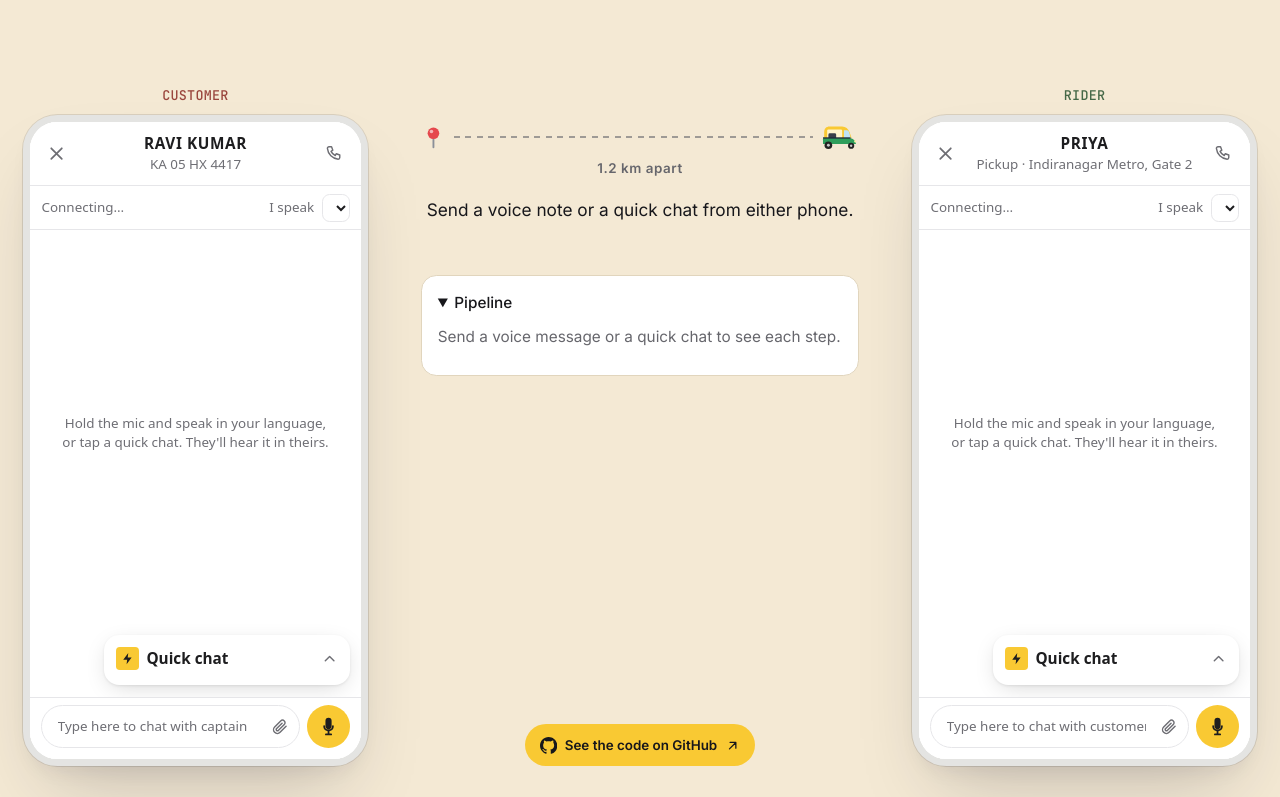
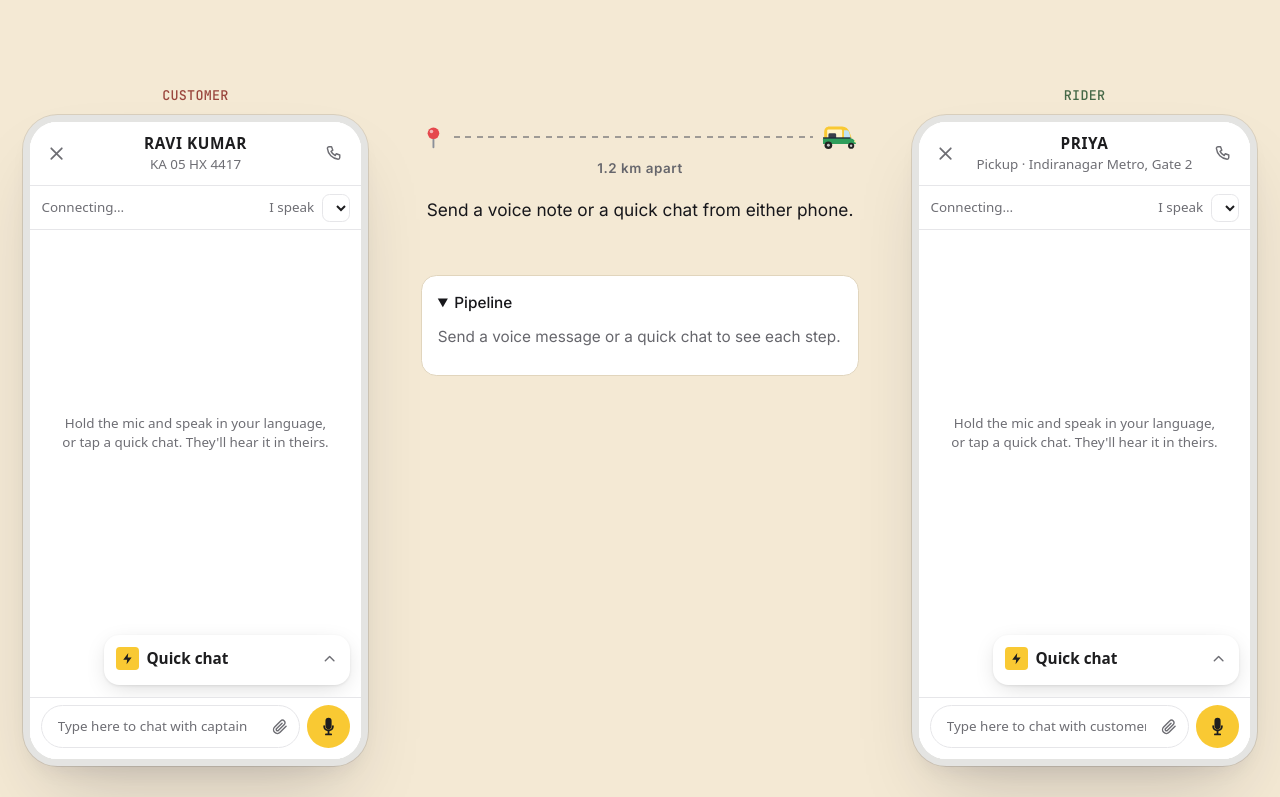
Before and after one commit to Silmiya282828/maatu-gnani-ai, a website with bundled scripts: page public/index.html in a window 1280 px wide. Shown: the part 803-1600 px from the top of the page. Built offline with nearby package versions, Linux system fonts and the light colour scheme; files whose address does not match are found by name.

Commit message:
Take the GitHub button off the demo for now

```diff
--- a/public/index.html
+++ b/public/index.html
@@ -99,11 +99,6 @@
           </div>
         </aside>
 
-        <a class="code-link" href="https://github.com/Silmiya282828/maatu-gnani-ai" target="_blank" rel="noopener">
-          <svg viewBox="0 0 16 16" width="18" height="18" aria-hidden="true"><path fill="currentColor" d="M8 0C3.58 0 0 3.58 0 8c0 3.54 2.29 6.53 5.47 7.59.4.07.55-.17.55-.38 0-.19-.01-.82-.01-1.49-2.01.37-2.53-.49-2.69-.94-.09-.23-.48-.94-.82-1.13-.28-.15-.68-.52-.01-.53.63-.01 1.08.58 1.23.82.72 1.21 1.87.87 2.33.66.07-.52.28-.87.51-1.07-1.78-.2-3.64-.89-3.64-3.95 0-.87.31-1.59.82-2.15-.08-.2-.36-1.02.08-2.12 0 0 .67-.21 2.2.82.64-.18 1.32-.27 2-.27.68 0 1.36.09 2 .27 1.53-1.04 2.2-.82 2.2-.82.44 1.1.16 1.92.08 2.12.51.56.82 1.27.82 2.15 0 3.07-1.87 3.75-3.65 3.95.29.25.54.73.54 1.48 0 1.07-.01 1.93-.01 2.2 0 .21.15.46.55.38A8.01 8.01 0 0 0 16 8c0-4.42-3.58-8-8-8Z"/></svg>
-          <span>See the code on GitHub</span>
-          <svg class="out" viewBox="0 0 24 24" width="16" height="16" aria-hidden="true"><path fill="none" stroke="currentColor" stroke-width="2" stroke-linecap="round" stroke-linejoin="round" d="M7 17 17 7M8 7h9v9"/></svg>
-        </a>
       </div>
     </section>
   </main>
--- a/public/stage.css
+++ b/public/stage.css
@@ -95,7 +95,7 @@ html { scroll-padding-top: var(--bar-h); }
 /* Small, tucked under the name, starting where "Maatu" starts. */
 .brand .powered { display: block; margin-top: var(--sp-1); font-size: 12px; font-weight: 500; color: var(--bar-muted); }
 
-.brand:focus-visible, .btn:focus-visible, .code-link:focus-visible, .next:focus-visible {
+.brand:focus-visible, .btn:focus-visible, .next:focus-visible {
   outline: 2px solid var(--ink);
   outline-offset: 2px;
 }
@@ -400,28 +400,6 @@ h1 .mark {
 
 .panel, .device { min-width: 0; }
 
-/* "See the code on GitHub": a yellow pill like the phones' mic button, since
-   yellow is the colour of things you press. */
-.code-link {
-  justify-self: center;
-  align-self: end;
-  display: inline-flex;
-  align-items: center;
-  gap: var(--sp-2);
-  height: 44px;
-  padding: 0 var(--sp-4);
-  border-radius: var(--r-pill);
-  background: var(--mark);
-  font-size: var(--fs-sm);
-  font-weight: 600;
-  color: var(--ink);
-  text-decoration: none;
-}
-.code-link:hover { transform: translateY(-1px); box-shadow: 0 8px 20px -10px rgb(120 90 0 / 0.6); }
-@media (prefers-reduced-motion: no-preference) {
-  .code-link { transition: transform 0.2s, box-shadow 0.2s; }
-}
-
 /* The flip between the two phones; phones only. */
 .switch { display: none; }
 
@@ -485,8 +463,8 @@ h1 .mark {
   .stage {
     height: calc(var(--sp-4) + 24px + var(--sp-2) + var(--phone-h) + var(--sp-8));
     grid-template-columns: 360px minmax(320px, 1fr) 360px;
-    grid-template-rows: auto minmax(0, 1fr) auto;
-    grid-template-areas: "cust route rider" "cust folds rider" "cust code rider";
+    grid-template-rows: auto minmax(0, 1fr);
+    grid-template-areas: "cust route rider" "cust folds rider";
     column-gap: 56px;
   }
   .device figcaption { line-height: 24px; }
@@ -496,8 +474,6 @@ h1 .mark {
   .panel { display: contents; }
   .folds { grid-area: folds; height: 100%; min-height: 0; display: flex; flex-direction: column; gap: var(--sp-6); }
   .folds .fold { flex: 0 1 auto; min-height: 0; overflow: auto; }
-  /* "See the code on GitHub" sits at the bottom of the middle column. */
-  .code-link { grid-area: code; margin-top: var(--sp-6); }
 }
 
 @media (max-width: 1200px) {
@@ -535,7 +511,7 @@ h1 .mark {
   .demo { padding-top: 0; overflow: clip; }
   .stage {
     grid-template-columns: minmax(0, 360px);
-    grid-template-areas: "switch" "phones" "panel" "code";
+    grid-template-areas: "switch" "phones" "panel";
     row-gap: var(--sp-3);
     padding-top: var(--sp-3);
   }
@@ -589,7 +565,6 @@ h1 .mark {
   .stage:not(.on-rider) .device.rider { transform: translateY(calc(100% + var(--sp-8))); }
   .stage.on-rider .device.cust { transform: scale(0.94); }
   .panel { grid-area: panel; justify-self: center; width: calc(360px * var(--s, 1)); margin-top: var(--sp-6); }
-  .code-link { grid-area: code; margin: var(--sp-6) 0 var(--sp-4); }
 }
 @media (max-width: 800px) and (prefers-reduced-motion: no-preference) {
   .device { transition: transform 0.5s cubic-bezier(0.2, 0.7, 0.2, 1), opacity 0.4s; }
```
